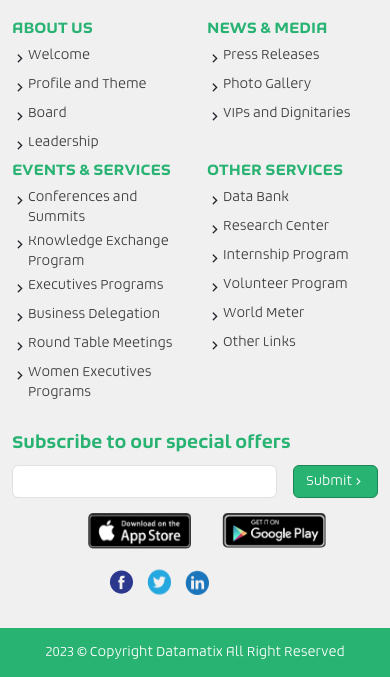
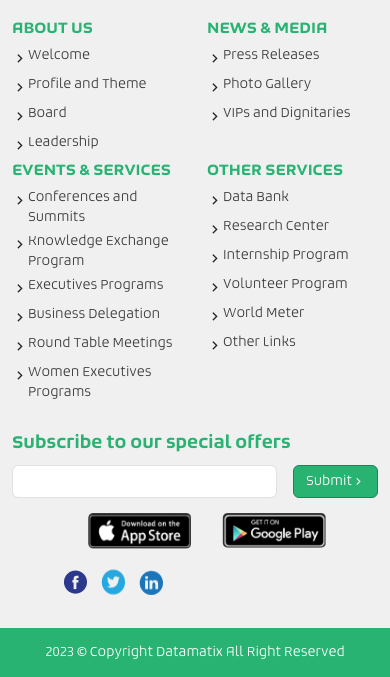
Before and after one commit to Abdallahelmesery213/Food-Page, a plain HTML site: page index.html in a window 390 px wide. Shown: the part 6806-7483 px from the top of the page. Drawn offline with nearby package versions, Linux system fonts and the light colour scheme.

Commit message:
updateee

```diff
--- a/assets/css/foodCongStyle.css
+++ b/assets/css/foodCongStyle.css
@@ -762,8 +762,8 @@ footer .social img{
         justify-content: center;
     }
     footer .social{
-        width: 50%;
-        margin: auto;
+        width: 75%;
+        margin: 0 auto;
     }
 
 }
--- a/assets/css/foodEventStyle.css
+++ b/assets/css/foodEventStyle.css
@@ -727,8 +727,8 @@ footer .social img{
         justify-content: center;
     }
     footer .social{
-        width: 50%;
-        margin: auto;
+        width: 75%;
+        margin: 0 auto;
     }
 
 }
--- a/assets/css/foodStyle.css
+++ b/assets/css/foodStyle.css
@@ -754,8 +754,8 @@ footer .social img{
         justify-content: center;
     }
     footer .social{
-        width: 50%;
-        margin: auto;
+        width: 75%;
+        margin: 0 auto;
     }
 
 }
```
